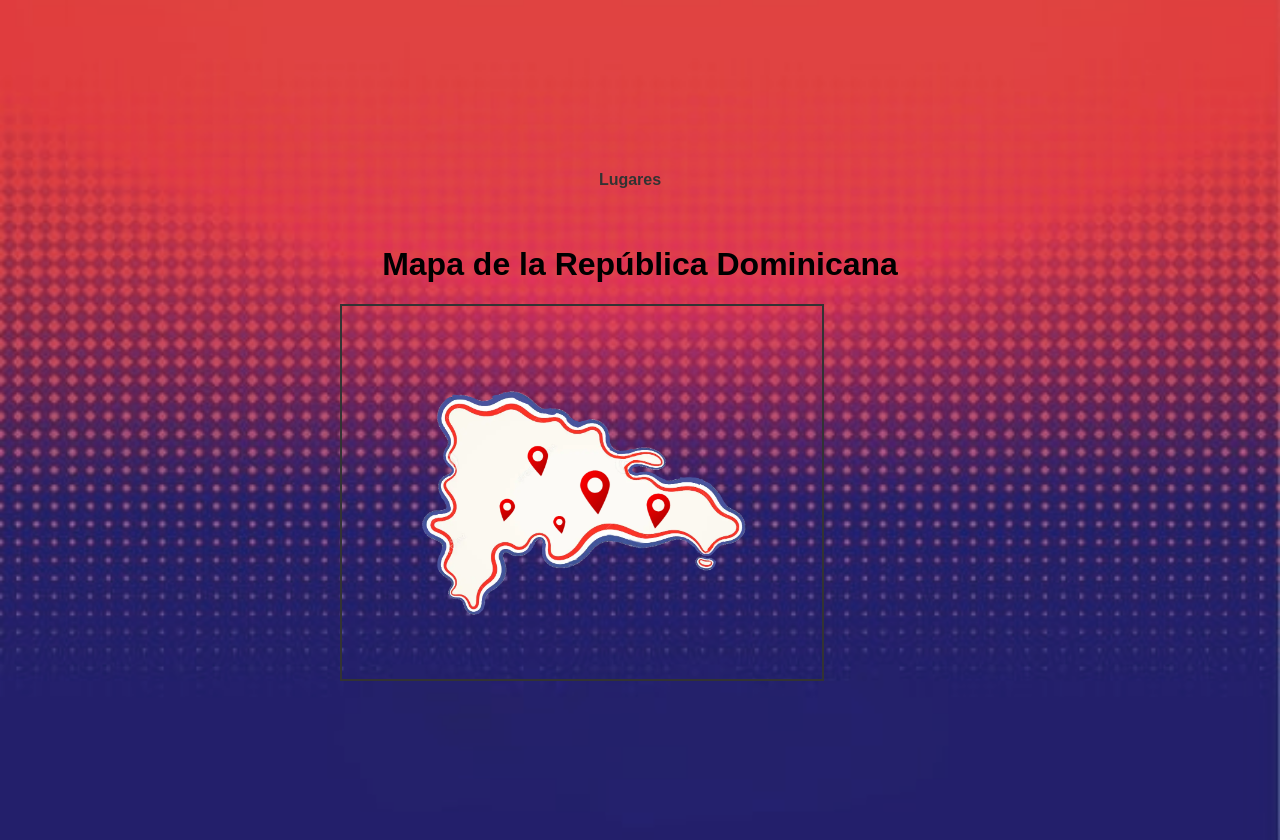
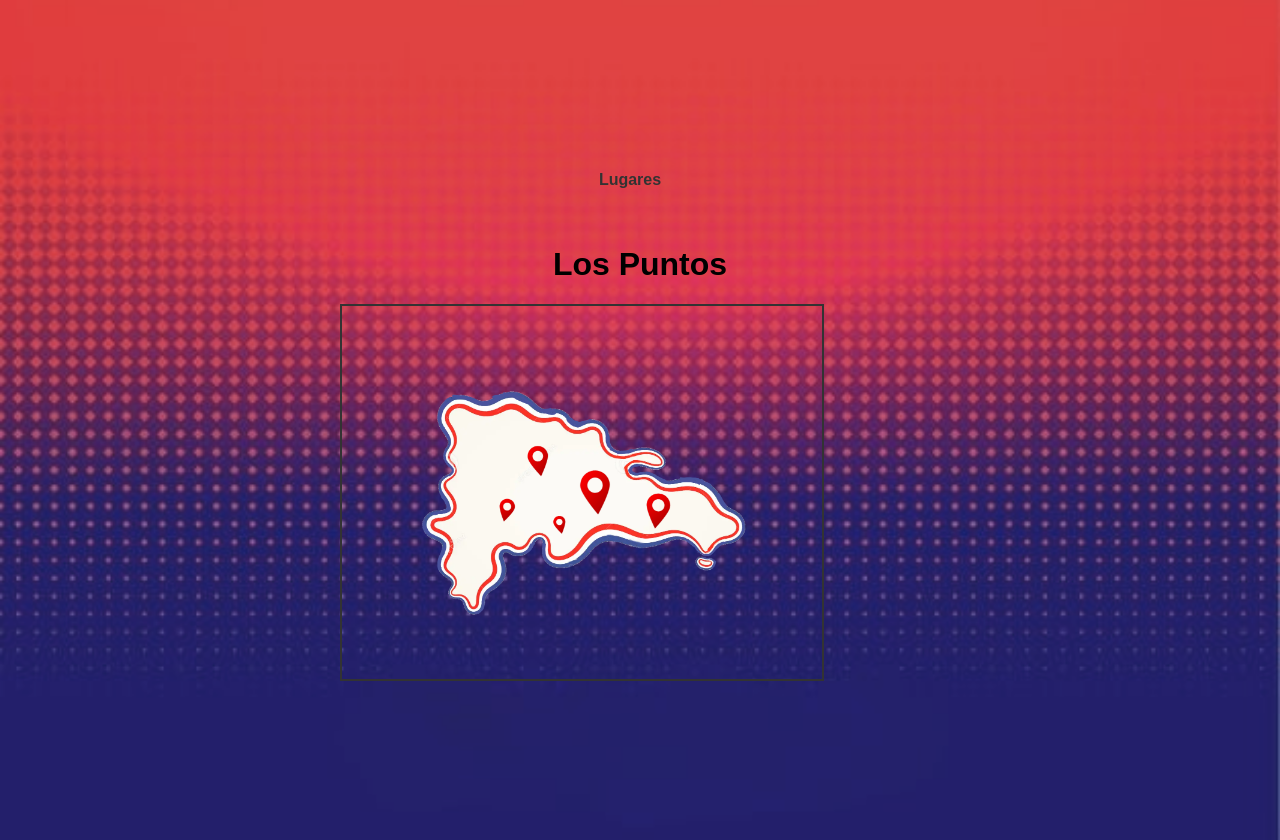
Before and after one commit to hect05/El-Proyecto-Los-Puntos, a plain HTML site: page index.html in a window 1280 px wide. Drawn offline with Linux system fonts and the light colour scheme.

Commit message:
Update index.html

```diff
--- a/index.html
+++ b/index.html
@@ -18,7 +18,7 @@
 
         <!-- Contenido principal -->
         <main>
-            <h1>Mapa de la República Dominicana</h1>
+            <h1>Los Puntos</h1>
             <!-- Contenedor del mapa -->
             <div class="map-container">
                <center> <img src="imagen6.png"Mapa de la República Dominicana"> </center>
```
